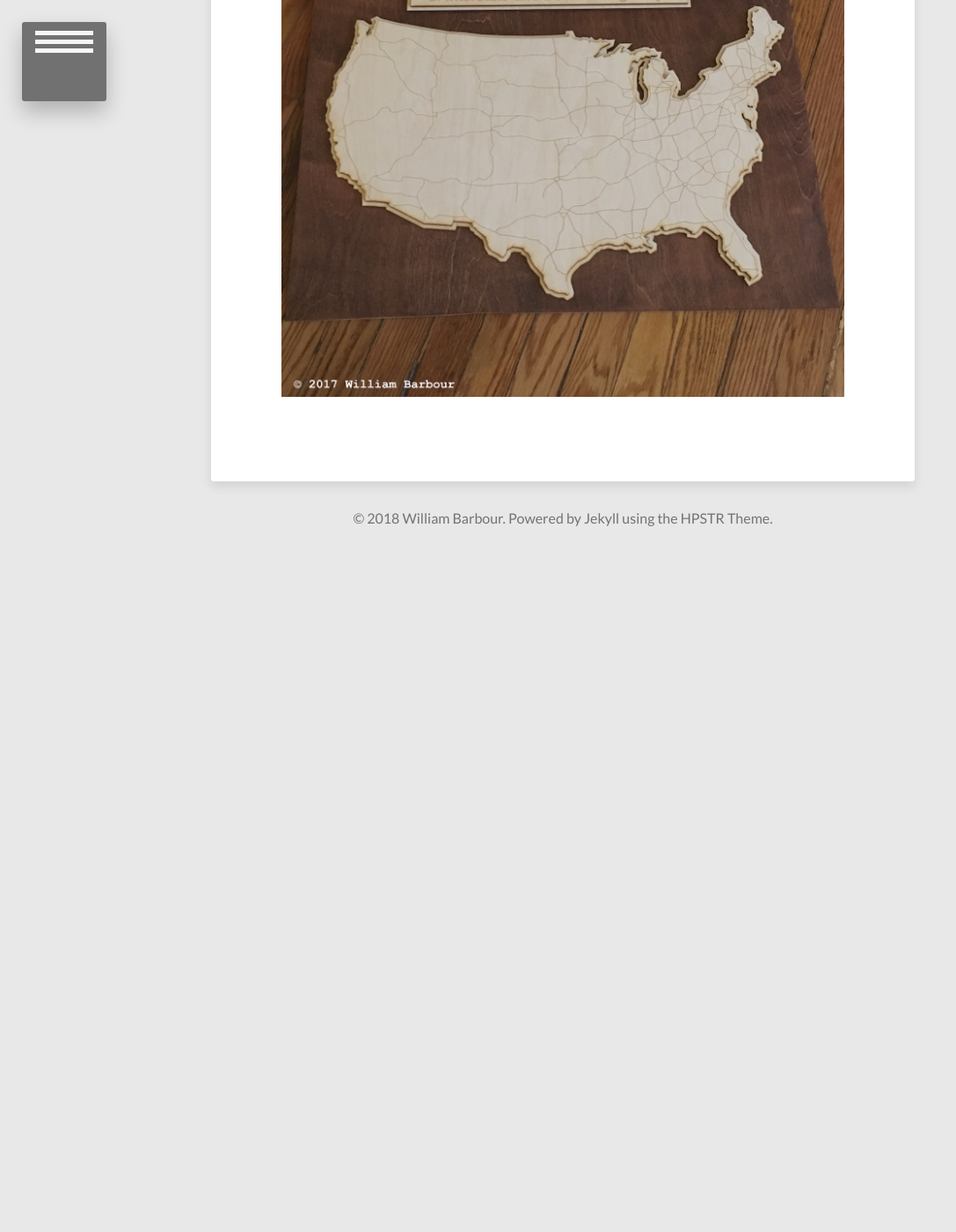
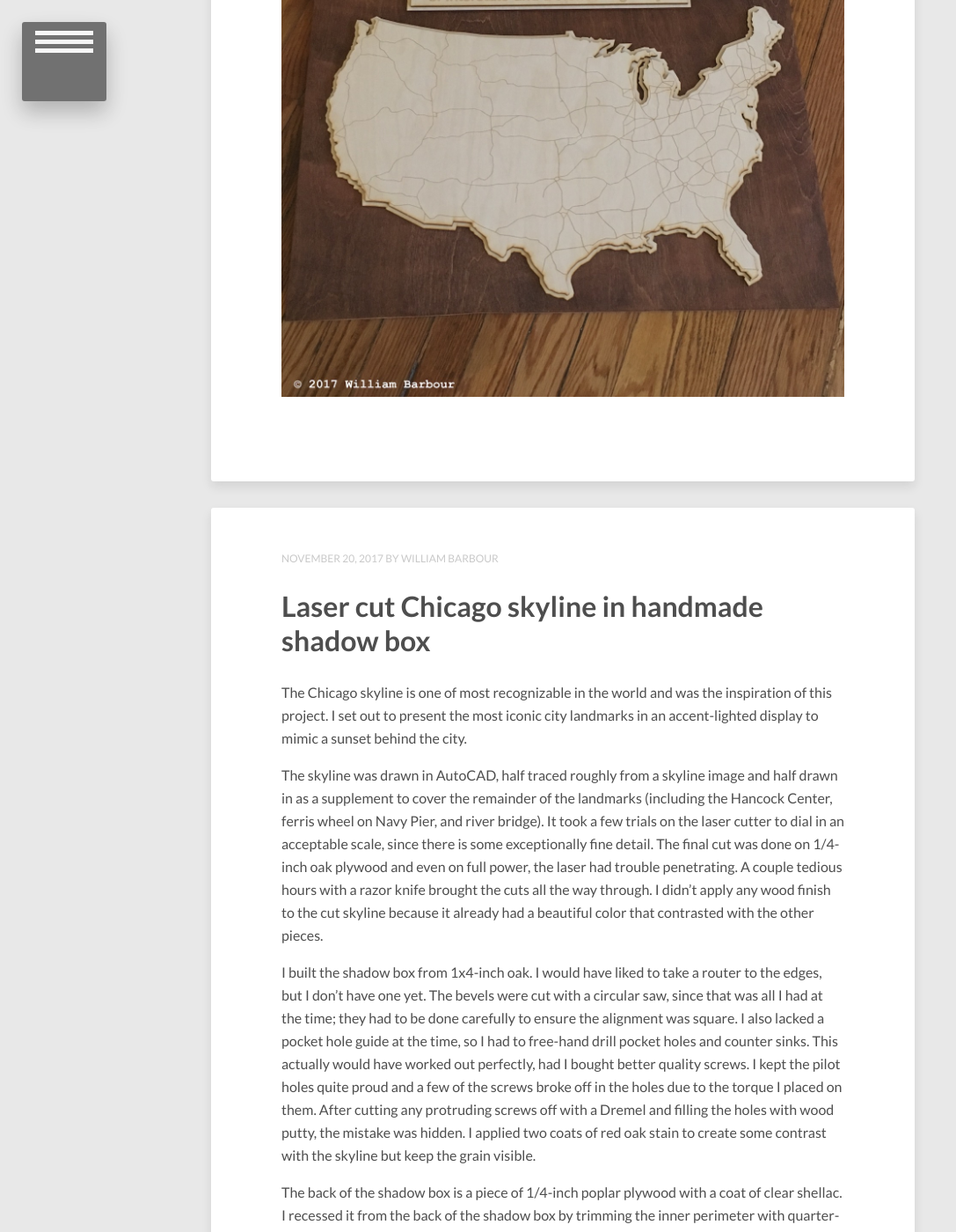
Before and after one commit to barbourww/barbourww.github.io, a Jekyll site: the page built from index.html, in a window 1280 px wide and 1400 px high, scrolled down 8913 px. Shown: the whole window at 88% size, without its empty margins (0-1087 px from the left). Built offline with Jekyll 4.4.1, drawn with Linux system fonts in a browser that asks for light colours; nearby versions of some CDN libraries; the list of posts is cut into pages by our own code; comment, search, counter and statistics services are not loaded; before the commit the page ends 9543 px from its top, so only the background shows below that; some of the changed text lies outside the part shown.

Commit message:
Chicago shadow box post

```diff
--- /dev/null
+++ b/_posts/2017-11-20-chicago-skyline-shadow-box.md
@@ -0,0 +1,24 @@
+---
+layout: post
+title: "Laser cut Chicago skyline in handmade shadow box"
+description: "Build of laser cut Chicago skyline mounted in a handmade shadow box"
+tags: [project, woodworking, laser cut, chicago, skyline, shadow box, handmade, diy]
+---
+
+The Chicago skyline is one of most recognizable in the world and was the inspiration of this project. I set out to present the most iconic city landmarks in an accent-lighted display to mimic a sunset behind the city.
+
+The skyline was drawn in AutoCAD, half traced roughly from a skyline image and half drawn in as a supplement to cover the remainder of the landmarks (including the Hancock Center, ferris wheel on Navy Pier, and river bridge). It took a few trials on the laser cutter to dial in an acceptable scale, since there is some exceptionally fine detail. The final cut was done on 1/4-inch oak plywood and even on full power, the laser had trouble penetrating. A couple tedious hours with a razor knife brought the cuts all the way through. I didn't apply any wood finish to the cut skyline because it already had a beautiful color that contrasted with the other pieces.
+
+I built the shadow box from 1x4-inch oak. I would have liked to take a router to the edges, but I don't have one yet. The bevels were cut with a circular saw, since that was all I had at the time; they had to be done carefully to ensure the alignment was square. I also lacked a pocket hole guide at the time, so I had to free-hand drill pocket holes and counter sinks. This actually would have worked out perfectly, had I bought better quality screws. I kept the pilot holes quite proud and a few of the screws broke off in the holes due to the torque I placed on them. After cutting any protruding screws off with a Dremel and filling the holes with wood putty, the mistake was hidden. I applied two coats of red oak stain to create some contrast with the skyline but keep the grain visible.
+
+The back of the shadow box is a piece of 1/4-inch poplar plywood with a coat of clear shellac. I recessed it from the back of the shadow box by trimming the inner perimeter with quarter-round molding, stained the same color as the walls. This was where I encountered my second mistake: the oak walls were very difficult to hammer into with finish nails after assembly of the box. Had I thought ahead, I would have nailed on the molding prior to cutting the walls with the bevel, which would have taken care of the slight gaps left by lack of precision in the miter cut of the molding as well.
+
+<figure>
+	<a href="{{ site.url }}/images/chicago_light_box_big.jpg"><img src="{{ site.url }}/images/chicago_light_box.jpg" alt=""></a>
+</figure>
+
+The final steps were mounting the skyline using some scrap quarter-round molding and wood glue and adding a USB-powered LED strip behind the skyline. The light strip is well-hidden from the front and has a thin cord that can be routed out of the box and will plug into any standard USB charger. The color changing effect it creates is incredible in the dark.
+
+<figure>
+	<a href="{{ site.url }}/images/chicago_light_box_dark_big.jpg"><img src="{{ site.url }}/images/chicago_light_box_dark.jpg" alt=""></a>
+</figure>
--- a/_posts/2017-12-08-highway-map.md
+++ b/_posts/2017-12-08-highway-map.md
@@ -2,7 +2,7 @@
 layout: post
 title: "Laser cut U.S. Interstate Highway Map"
 description: "Build of laser cut U.S. Interstate Highway map project"
-tags: [project, woodworking, laser cut]
+tags: [project, woodworking, laser cut, diy, handmade]
 ---
 
 This project was completed by Raphael Stern and myself. We set out to design and build a laser cut relief map of the Dwight D. Eisenhower National System of Interstate and Defense Highways. This resulted in a number of incarnations, one of which was mounted on stained oak plywood, below. The map and name plate are cut from 1/8-inch birch plywood using a 75-watt laser cutter using an AutoCAD DWG file. The file combined both raster engraving for the highways and vector through-cuts for the outline of the contiguous United States. The vector cut was simply sized up with AutoCAD to form the lower relief map. A later version of this project also added state outlines with lower raster width and turned out very well.
--- a/index.html
+++ b/index.html
@@ -1,9 +1,9 @@
 ---
 layout: post-index-home
 title: William Barbour
-description: "Site under construction."
+description: "Artificial intelligence + systems engineering."
 sectitle: "Welcome!"
-secdescription: "I am a doctoral student in Civil Engineering at Vanderbilt University researching data and artificial intelligence applications to transportation systems. Take a look at my biography, research, or blog and email me to get in touch."
+secdescription: "I am a Ph.D. student in Civil Engineering at Vanderbilt University researching data and artificial intelligence applications to transportation systems. Take a look at my biography, research, or blog and email me to get in touch."
 tags: [vanderbilt, transportation, rail, autonomous, vehicle, data, machine, learning, artificial, intelligence]
 comments: false
 image:
```
Also changed, not shown: images/chicago_light_box_big.jpg (added), images/chicago_light_box_dark.jpg, images/chicago_light_box_dark_big.jpg (added), 1 other file.
